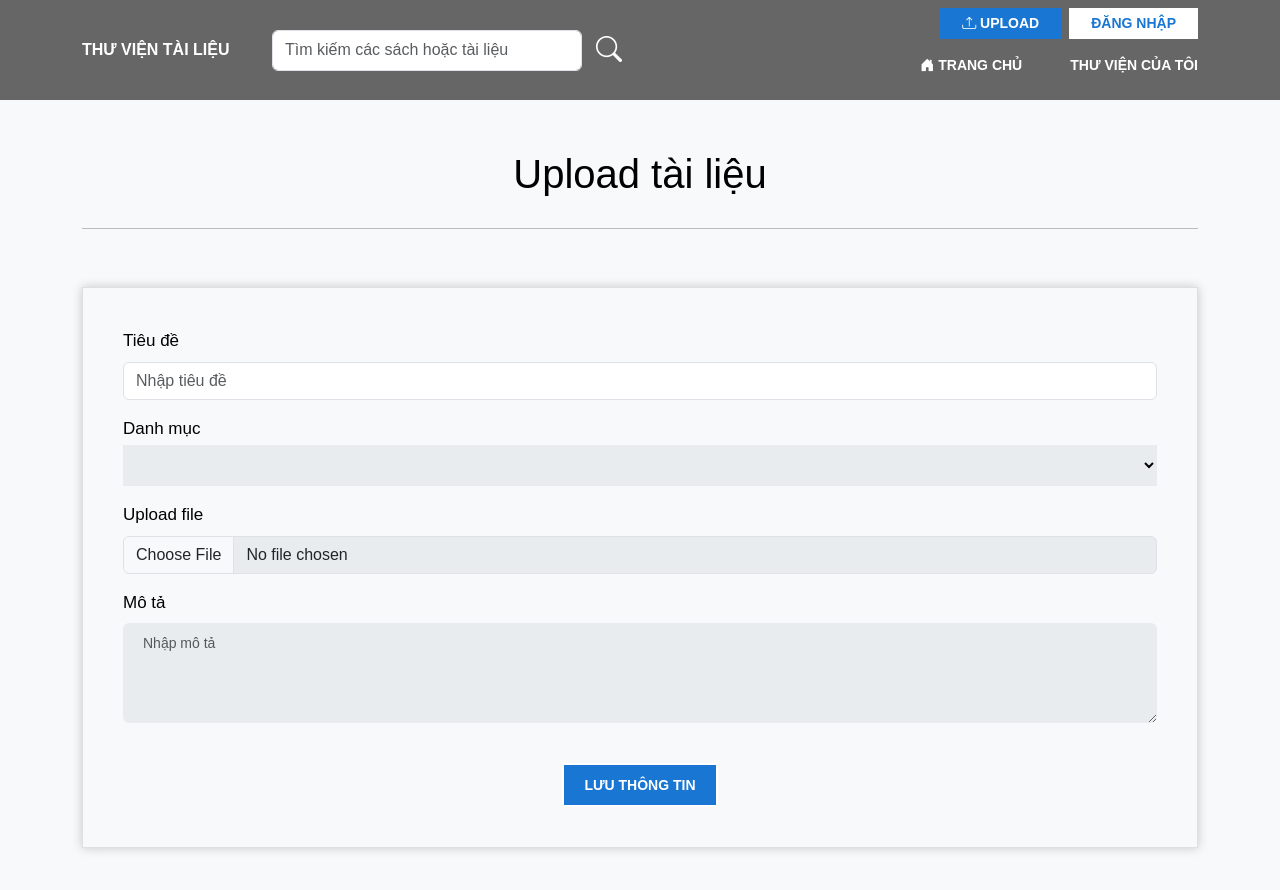
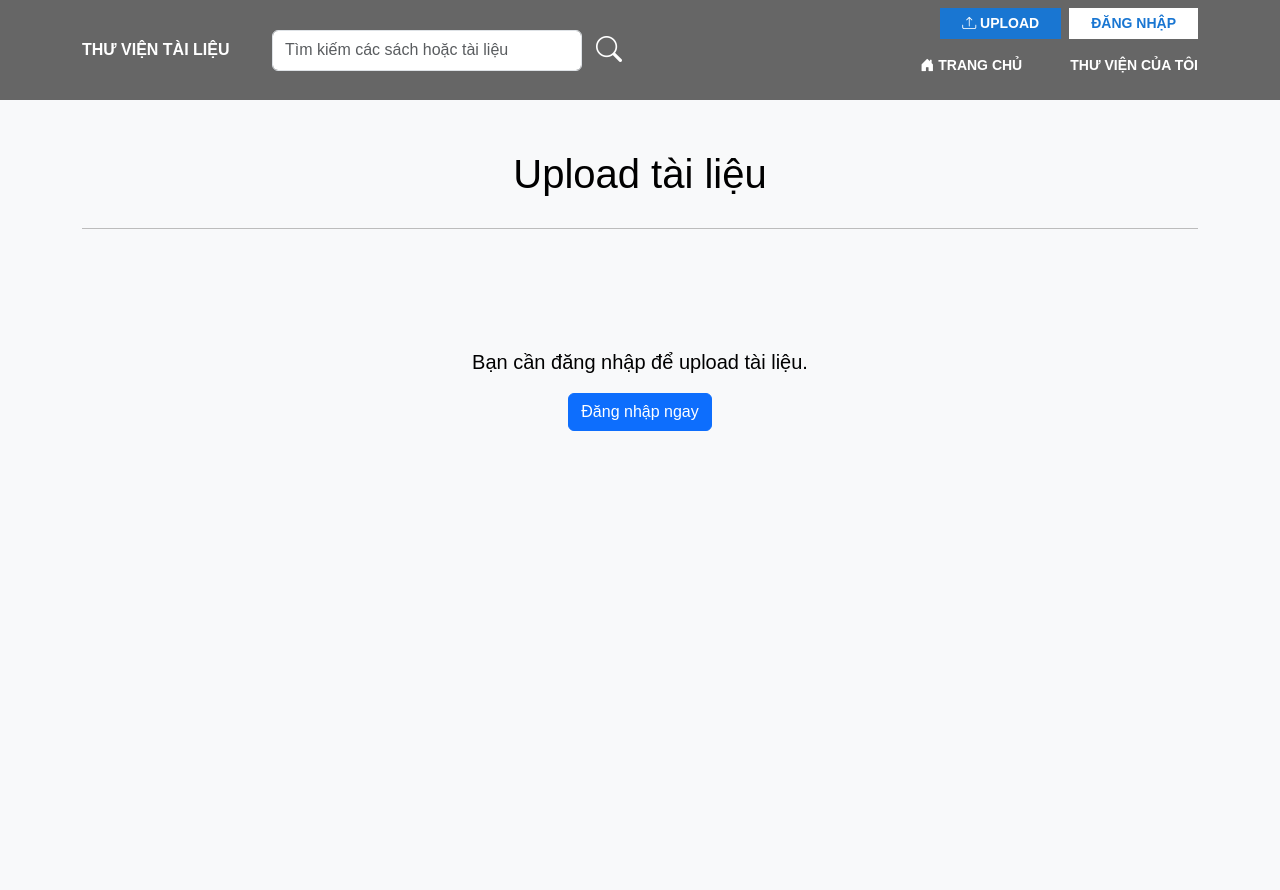
Before and after one commit to NguyenPhiLongIT/TestingSoftware, a Vue app: page /upload in a window 1280 px wide. Shown: the top 890 px of the page. Built offline with nearby package versions, Linux system fonts and the light colour scheme; some icons are missing.

Commit message:
required login before upload

```diff
--- a/src/components/Upload/Form.vue
+++ b/src/components/Upload/Form.vue
@@ -16,7 +16,7 @@ export default {
                 { id: 4, name: "Khoa học" },
                 { id: 5, name: "Sức khỏe" },
             ],
-            authorName: localStorage.getItem("username") || "Ẩn danh",
+            authorName: localStorage.getItem("username") || "",
             isLoading: false,
             selectedFile: null,
             showModal: false,
@@ -80,7 +80,7 @@ export default {
 
 <template>
     <div class="apply-course">
-        <div class="wrapper">
+        <div class="wrapper" v-if="authorName">
             <form @submit.prevent="submitForm" enctype="multipart/form-data">
                 <div class="row">
                     <div class="col-12 mb-3">
@@ -116,6 +116,12 @@ export default {
                     </div>
                 </div>
             </form>
+        </div>
+        <div class="login-required" v-else>
+            <p>Bạn cần đăng nhập để upload tài liệu.</p>
+            <router-link to="/login">
+                <button class="btn btn-primary">Đăng nhập ngay</button>
+            </router-link>
         </div>
     </div>
     <div v-if="showModal" class="modal">
@@ -213,4 +219,13 @@ export default {
     font-size: 30px;
     cursor: pointer;
 }
+.login-required {
+    text-align: center;
+    padding: 40px;
+    font-size: 20px;
+    border-radius: 5px;
+    margin: 20px auto;
+    max-width: 500px;
+}
+
 </style>
```
